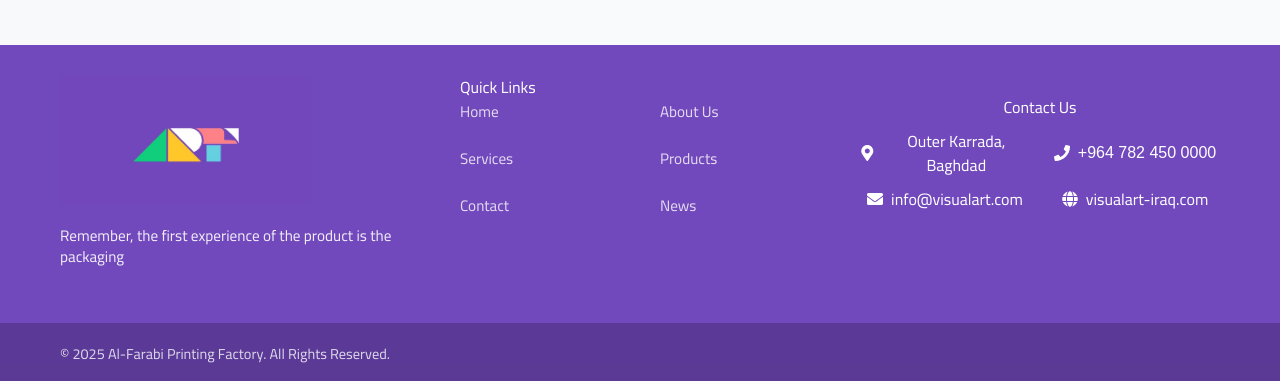
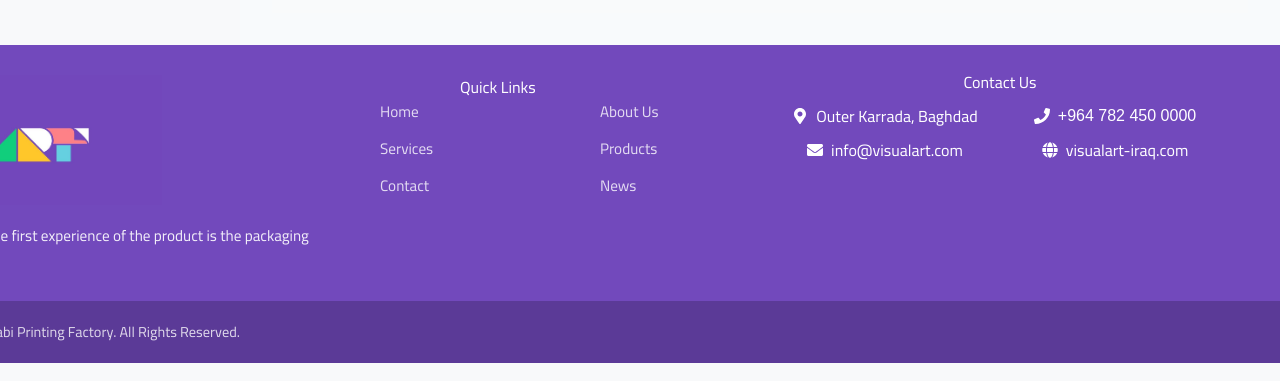
Before and after one commit to HamzaRamadan/Visual-Art4, a React (Vite) app: page /adminToDashBoard/news in a window 1280 px wide. Shown: the part 909-1290 px from the top of the page. Built offline with nearby package versions, Linux system fonts and the light colour scheme; no server answers; the HTML template or start-up script is replaced by a standard one.

Commit message:
update text

```diff
--- a/src/components/common/Footer.tsx
+++ b/src/components/common/Footer.tsx
@@ -78,8 +78,9 @@ const Footer: React.FC = () => {
               <div>
                 <div
                   style={{
-                    marginBottom: "20px",
-                    textAlign: windowWidth < 768 ? "center" : "left",
+                    marginBottom: windowWidth < 768 ? "-5px" : "20px",
+                    textAlign: windowWidth < 768 ? "left" : "left",
+                    marginLeft: "-150px",
                   }}
                 >
                   <img
@@ -88,28 +89,30 @@ const Footer: React.FC = () => {
                     style={{
                       height:
                         windowWidth < 576
+                          ? "70px"
+                          : windowWidth < 768
                           ? "90px"
-                          : windowWidth < 768
-                          ? "100px"
                           : windowWidth < 992
                           ? "110px"
                           : "130px",
                       maxWidth: "100%",
                       objectFit: "contain",
+                      display: "inline-block",
                     }}
                   />
                 </div>
                 <p
                   style={{
-                    fontSize: "0.95rem",
-                    lineHeight: "1.4",
-                    marginBottom: "25px",
+                    fontSize: windowWidth < 576 ? "0.85rem" : "0.95rem",
+                    lineHeight: windowWidth < 576 ? "1.2" : "1.4",
+                    marginBottom: windowWidth < 768 ? "10px" : "25px", // قللنا المسافة تحت السطر على الموبايل
                     opacity: 0.9,
-                    textAlign: windowWidth < 768 ? "center" : "left",
+                    textAlign: windowWidth < 768 ? "center" : "left", // النص في النص على الموبايل
                     display: "-webkit-box",
                     WebkitLineClamp: windowWidth < 576 ? 2 : undefined,
                     WebkitBoxOrient: "vertical",
                     overflow: "hidden",
+                    marginLeft: "-150px",
                   }}
                 >
                   {companyData[language].slogan}
@@ -123,15 +126,25 @@ const Footer: React.FC = () => {
                     style={{
                       display: "grid",
                       gridTemplateColumns: "1fr 1fr",
-        gap: "10px 40px",
+                      gap: "10px -20px",
+                      marginLeft: "-80px",
                     }}
                   >
                     {[
                       { path: "/", label: isRTL ? "الرئيسية" : "Home" },
                       { path: "/about", label: isRTL ? "من نحن" : "About Us" },
-        { path: "/services", label: isRTL ? "خدماتنا" : "Services" },
-        { path: "/products", label: isRTL ? "منتجاتنا" : "Products" },
-        { path: "/contact", label: isRTL ? "اتصل بنا" : "Contact" },
+                      {
+                        path: "/services",
+                        label: isRTL ? "خدماتنا" : "Services",
+                      },
+                      {
+                        path: "/products",
+                        label: isRTL ? "منتجاتنا" : "Products",
+                      },
+                      {
+                        path: "/contact",
+                        label: isRTL ? "اتصل بنا" : "Contact",
+                      },
                       { path: "/news", label: isRTL ? "الاخبار" : "News" },
                     ].map((link, index) => (
                       <div key={index} style={{ marginBottom: "12px" }}>
@@ -144,13 +157,13 @@ const Footer: React.FC = () => {
                 </div>
               )}
 
-
               {/* Contact Info – Responsive for Mobile */}
               <div
                 style={{
                   flex: 1,
                   textAlign: "center",
-    marginTop: "20px",
+                  marginTop: "-5px",
+                  marginLeft: "-80px",
                 }}
               >
                 <h3>{isRTL ? "اتصل بنا" : "Contact Us"}</h3>
@@ -165,11 +178,23 @@ const Footer: React.FC = () => {
                     justifyItems: "center",
                   }}
                 >
-    <li style={{ display: "flex", alignItems: "center", gap: "8px" }}>
+                  <li
+                    style={{
+                      display: "flex",
+                      alignItems: "center",
+                      gap: "8px",
+                    }}
+                  >
                     <FaMapMarkerAlt />
                     <span>{contact.address}</span>
                   </li>
-    <li style={{ display: "flex", alignItems: "center", gap: "8px" }}>
+                  <li
+                    style={{
+                      display: "flex",
+                      alignItems: "center",
+                      gap: "8px",
+                    }}
+                  >
                     <FaPhone />
                     <span
                       style={{
@@ -181,17 +206,28 @@ const Footer: React.FC = () => {
                       {isRTL ? "+964 782 450 0000" : "+964 782 450 0000"}
                     </span>
                   </li>
-    <li style={{ display: "flex", alignItems: "center", gap: "8px" }}>
+                  <li
+                    style={{
+                      display: "flex",
+                      alignItems: "center",
+                      gap: "8px",
+                    }}
+                  >
                     <FaEnvelope />
                     <span>{contact.email}</span>
                   </li>
-    <li style={{ display: "flex", alignItems: "center", gap: "8px" }}>
+                  <li
+                    style={{
+                      display: "flex",
+                      alignItems: "center",
+                      gap: "8px",
+                    }}
+                  >
                     <FaGlobe />
                     <span>{contact.website}</span>
                   </li>
                 </ul>
               </div>
-
             </div>
           </div>
         </div>
@@ -210,7 +246,9 @@ const Footer: React.FC = () => {
               textAlign: windowWidth < 768 ? "center" : "left",
             }}
           >
-            <p style={{ fontSize: "0.9rem", opacity: 0.8 }}>
+            <p
+              style={{ fontSize: "0.9rem", opacity: 0.8, marginLeft: "-150px" }}
+            >
               &copy; {new Date().getFullYear()} {companyData[language].name}.{" "}
               {isRTL ? "جميع الحقوق محفوظة" : "All Rights Reserved"}.
             </p>
--- a/src/pages/AboutDetailes.tsx
+++ b/src/pages/AboutDetailes.tsx
@@ -6,6 +6,7 @@ import { Parallax } from "react-parallax";
 
 const AboutDetailes = () => {
   const { language } = useLanguage();
+  const isRTL = language === "ar";
 
   const t = (key: string): string => {
     return (
@@ -16,7 +17,7 @@ const AboutDetailes = () => {
   };
 
   return (
-    <div className="page about-page">
+    <div className="page about-page" dir={isRTL ? "rtl" : "ltr"}>
       <Parallax
         bgImage="/assets/images/WhatsApp Image 2025-08-31 at 9.35.49 AM (1).jpeg"
         strength={600}
--- a/src/utils/aboutTranslations.ts
+++ b/src/utils/aboutTranslations.ts
@@ -6,17 +6,29 @@ export const aboutTranslations = {
     ourVision: "Our Vision",
     vision: "Providing high‑quality printing services to vital sectors in the market, by using the latest technologies and relying on a specialized team, with full commitment to accuracy, speed, and customer satisfaction.",
     ourMission: "Our Mission",
-    mission: "is to be the first choice in Iraq and the region for carton and pallet printing, by offering unmatched quality, reliable service, and integrated solutions for both printing and packaging.We elevate our customers, shape lives, and protect the future. This is our mission. It guides our efforts and emphasizes the value we deliver to our customers, the consumers who use our products, and our team members, while balancing our success today with a better future for generations to come."
+    mission: `is to be the first choice in Iraq and the region for carton and pallet printing, by offering unmatched quality, reliable service, and integrated solutions for both
+printing and packaging.
+We elevate our customers, shape lives, and protect the future. This is our mission. It guides our efforts and emphasizes the value we deliver to our customers,
+the consumers who use our products, and our team members, while balancing our success today with a better future for generations to come.`
 
   },
   ar: {
     aboutTitle: "من نحن",
-    aboutContent: "مصنع الفارابي للطباعة هو أحد المصانع الحيوية للشركة العامة للمنتجات الغذائية – إحدى تشكيلات وزارة الصناعة والمعادن. يهتم المصنع بتقديم خدمات الطباعة لمختلف مؤسسات القطاع العام، بالإضافة إلى تلبية احتياجات القطاع الخاص. في عام 2024، تم تأهيل المصنع بالكامل من خلال شراكة استراتيجية مع شركة فيزوال آرت، حيث تم تطوير البنية التحتية وتجهيز القاعات والمباني وفقًا لأعلى المواصفات الفنية والمعايير المعتمدة. شمل التطوير تشغيل مجموعة من الآلات الحديثة المتخصصة في طباعة علب الكرتون، والملصقات الورقية والبلاستيكية، وعبوات التغليف، مما يعزز قدرتنا على تقديم منتجات عالية الجودة تلبي احتياجات السوق المحلي بكفاءة واحترافية.",
+    aboutContent:`مصنع الفارابي للطباعة هو أحد المصانع الحيوية التابعة للشركة ا ُ لعامة للمنتجات الغذائية – إحدى تشكيلات وزارة الصناعة والمعادن. يعنى المصنع بتقديم خدمات الطباعة لصالح مختلف
+مؤسسات القطاع العام، بالإضافة إلى تلبية احتياجات القطاع الخاص و الحكومي.
+في عام ،2024 تم إعادة تأهيل المصنع بالكامل من خلال شراكة استراتيجية مع شركة الفن المرئي، حيث تم تطوير البنية التحتية وتجهيز القاعات والمباني وفق أعلى المواصفات الفنية
+والمعايير المعتمدة.
+وقد شمل التطوير تشغيل مجموعة من المكائن الحديثة والمتخصصة في طباعة العلب الكرتونية، والملصقات الورقية والبلاستيكية، وصناديق التغليف، مما يعزز من قدرتنا على تقديم
+منتجات عالية الجودة تلبي احتياجات السوق المحلي بكفاءة واحترافية.
+`,
     readMore:"عرض المزيد",
     ourVision: "رؤيتنا",
     vision: "تقديم خدمات طباعة عالية الجودة للقطاعات الحيوية في السوق، باستخدام أحدث التقنيات والاعتماد على فريق متخصص مع الالتزام الكامل بالدقة والسرعة ورضا العملاء.",
     ourMission: "رسالتنا",
-    mission: "أن نكون الخيار الأول في العراق والمنطقة لطباعة الكرتون والطبالي، من خلال تقديم جودة لا تضاهى وخدمة موثوقة وحلول متكاملة في مجالي الطباعة والتغليف.نرتقي بعملائنا، نشكل حياة، ونحمي المستقبل. هذه رسالتنا التي توجه جهودنا وتؤكد على القيمة التي نقدمها لعملائنا والمستهلكين الذين يستخدمون منتجاتنا وأعضاء فريقنا، مع موازنة نجاحنا اليوم مع مستقبل أفضل للأجيال القادمة.",
+    mission: `أن نكون الخيار الأول في العراق والمنطقة في مجال طباعة علب الكرتون والليبل، من خلال تقدي ً م جودة لا تضاهى، وخدمة موثوقة، وحلول متكاملة للطباعة والتغليف معا.
+ُ نرتقي بعملائنا، ن ّشك ُ ل الحياة، ونحمي المستقبل. هذه هي رسالتنا. فهي توجه جهودنا وتبرز القيمة التي نقدمها لعملائنا، وللمستهلكين الذين يستخدمون منتجاتنا، ولأفراد فريقنا،
+مع تحقيق التوازن بين نجاحنا اليوم ومستقبل أفضل للأجيال القادمة.
+`,
 
   }
 };
```
Lines whose indentation alone changed are shown as unchanged.
